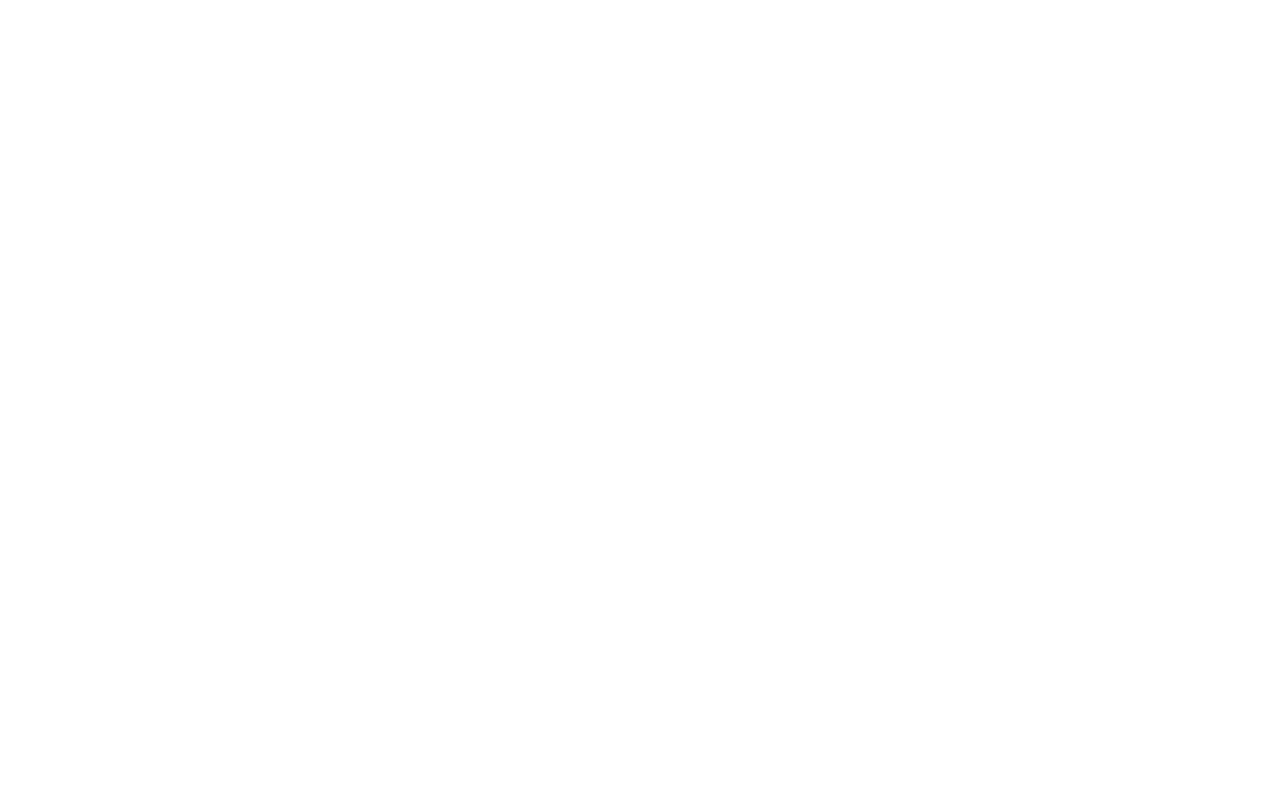
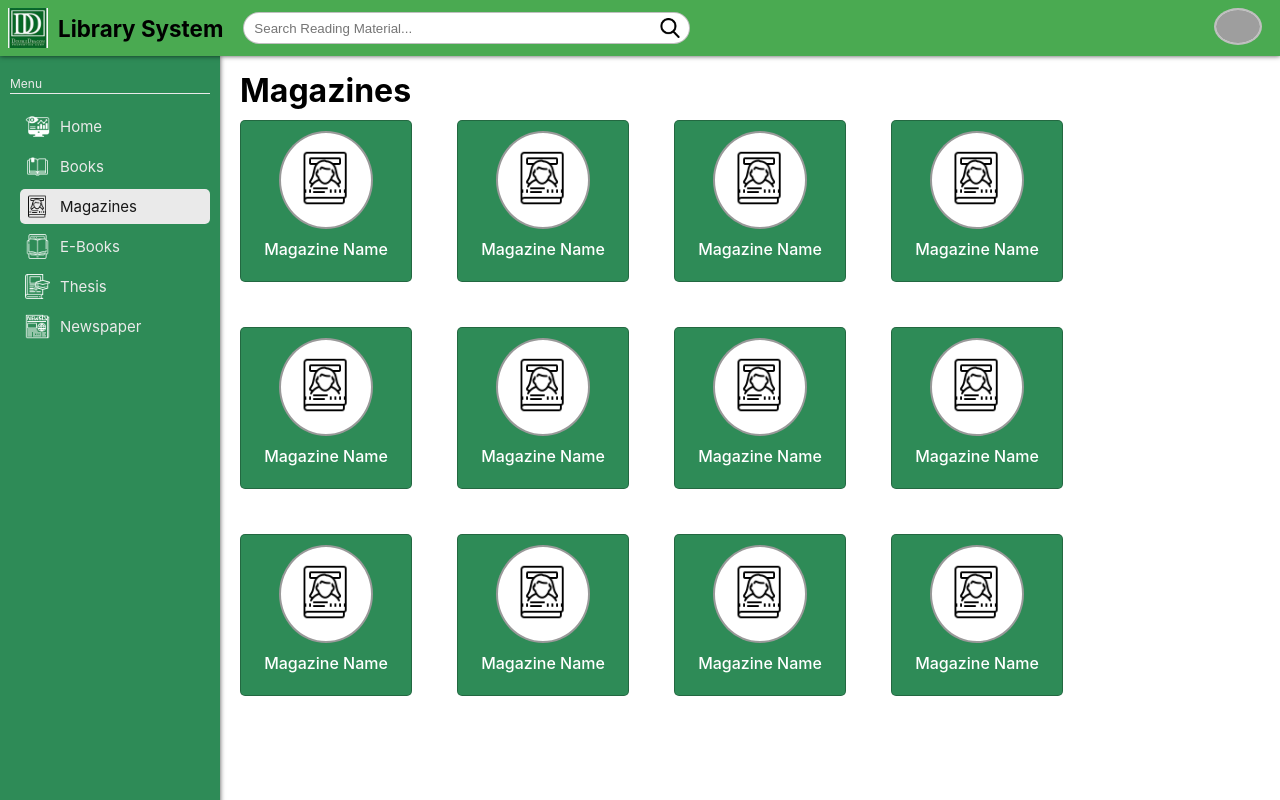
Before and after one commit to marcuelo1/library-fe, a React (Create React App) app: page /magazines in a window 1280 px wide. Before the commit this address had no page. Built offline with nearby package versions, Linux system fonts and the light colour scheme; grey boxes are pictures that could not be loaded.

Commit message:
added magazines page

```diff
--- a/src/App.jsx
+++ b/src/App.jsx
@@ -23,6 +23,7 @@
 import Layout3 from './app/core/components/layouts/layout3';
 import HomeIndexView from './app/features/public/home/views/homeIndexView';
 import BooksIndexView from './app/features/public/books/views/booksIndexView';
+import MagazinesIndexView from './app/features/public/magazines/views/magazinesIndexView';
 
 const tabs = [
   {
@@ -74,6 +75,7 @@
           <Route path="/" element={<Layout3 tabs={tabs} logo={Logo} name="Library System" />} >
             <Route path="" element={<HomeIndexView />} />
             <Route path="books" element={<BooksIndexView />} />
+            <Route path="magazines" element={<MagazinesIndexView />} />
           </Route>
         </Routes>
       </div>
--- /dev/null
+++ b/src/app/features/public/magazines/stylesheets/index.scss
@@ -0,0 +1,14 @@
+#magazines-index-view {
+  .reading-materials {
+    list-style-type: none;
+    margin: 0;
+    padding: 0;
+    overflow: hidden;
+
+    li {
+      float: left;
+      margin-right: 45px;
+      margin-bottom: 45px;
+    }
+  }
+}
--- /dev/null
+++ b/src/app/features/public/magazines/views/magazinesIndexView.jsx
@@ -0,0 +1,53 @@
+import React, { Component } from 'react';
+import ReadingMaterialCard from '../../home/views/readingMaterialCard';
+import "../stylesheets/index.scss"
+
+class MagazinesIndexView extends Component {
+  state = {  }
+  render() {
+    return (
+      <div id="magazines-index-view">
+        <ul className="reading-materials">
+          <li>
+            <ReadingMaterialCard type="Magazine" />
+          </li>
+          <li>
+            <ReadingMaterialCard type="Magazine" />
+          </li>
+          <li>
+            <ReadingMaterialCard type="Magazine" />
+          </li>
+          <li>
+            <ReadingMaterialCard type="Magazine" />
+          </li>
+          <li>
+            <ReadingMaterialCard type="Magazine" />
+          </li>
+          <li>
+            <ReadingMaterialCard type="Magazine" />
+          </li>
+          <li>
+            <ReadingMaterialCard type="Magazine" />
+          </li>
+          <li>
+            <ReadingMaterialCard type="Magazine" />
+          </li>
+          <li>
+            <ReadingMaterialCard type="Magazine" />
+          </li>
+          <li>
+            <ReadingMaterialCard type="Magazine" />
+          </li>
+          <li>
+            <ReadingMaterialCard type="Magazine" />
+          </li>
+          <li>
+            <ReadingMaterialCard type="Magazine" />
+          </li>
+        </ul>
+      </div>
+    );
+  }
+}
+
+export default MagazinesIndexView;
```
